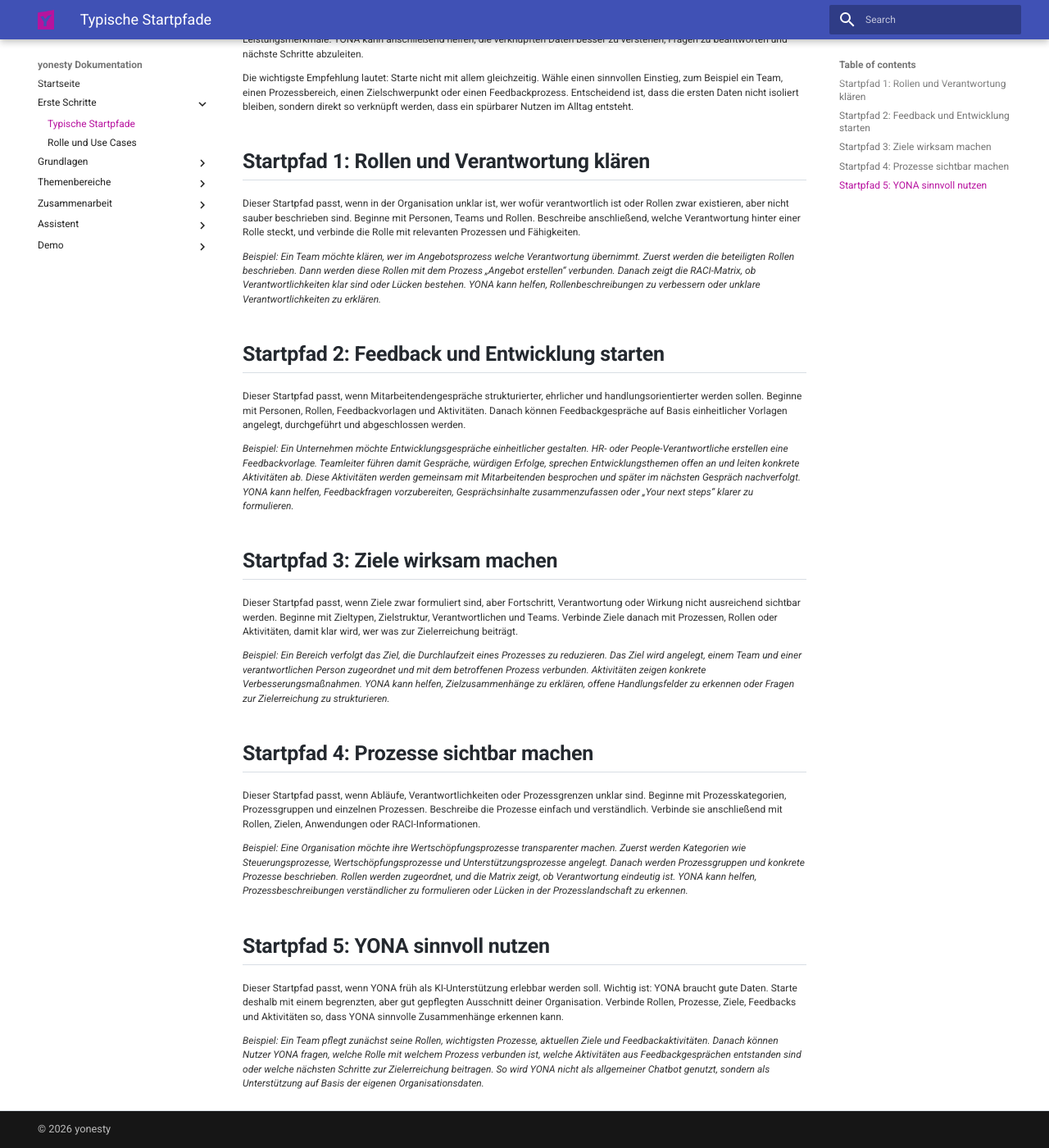
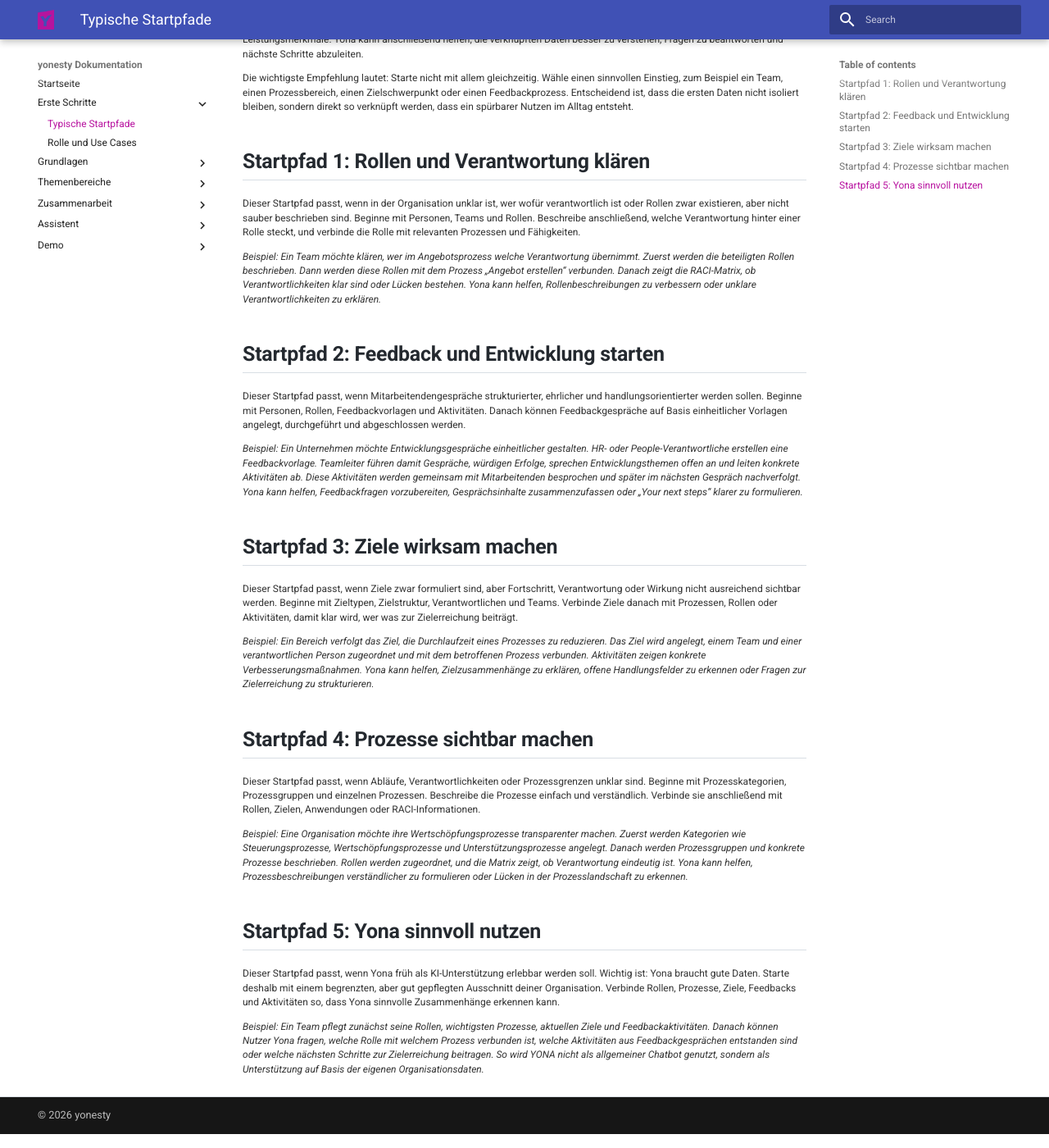
Before and after one commit to ricohaenelsoletti/yonesty, an MkDocs documentation site: the page built from docs/Getting-Started-Typische-Startpfade.md, in a window 1280 px wide and 1400 px high, scrolled down 157 px. Shown: the whole window at 82% size. Built offline with MkDocs 1.6.1 and Material for MkDocs 9.7.7, drawn with Linux system fonts in a browser that asks for light colours.

```diff
--- a/docs/Getting-Started-Typische-Startpfade.md
+++ b/docs/Getting-Started-Typische-Startpfade.md
@@ -1,29 +1,29 @@
 # Typische Startpfade
-Du musst yonesty nicht vollständig einrichten, bevor der erste Nutzen entsteht. Starte lieber mit einem klaren Use Case und den dafür wichtigsten Basismerkmalen. Sobald diese gut gepflegt sind, verbindest du sie miteinander und erzeugst damit Leistungsmerkmale. YONA kann anschließend helfen, die verknüpften Daten besser zu verstehen, Fragen zu beantworten und nächste Schritte abzuleiten.
+Du musst yonesty nicht vollständig einrichten, bevor der erste Nutzen entsteht. Starte lieber mit einem klaren Use Case und den dafür wichtigsten Basismerkmalen. Sobald diese gut gepflegt sind, verbindest du sie miteinander und erzeugst damit Leistungsmerkmale. Yona kann anschließend helfen, die verknüpften Daten besser zu verstehen, Fragen zu beantworten und nächste Schritte abzuleiten.
 
 Die wichtigste Empfehlung lautet: Starte nicht mit allem gleichzeitig. Wähle einen sinnvollen Einstieg, zum Beispiel ein Team, einen Prozessbereich, einen Zielschwerpunkt oder einen Feedbackprozess. Entscheidend ist, dass die ersten Daten nicht isoliert bleiben, sondern direkt so verknüpft werden, dass ein spürbarer Nutzen im Alltag entsteht.
 
 ## Startpfad 1: Rollen und Verantwortung klären
 Dieser Startpfad passt, wenn in der Organisation unklar ist, wer wofür verantwortlich ist oder Rollen zwar existieren, aber nicht sauber beschrieben sind. Beginne mit Personen, Teams und Rollen. Beschreibe anschließend, welche Verantwortung hinter einer Rolle steckt, und verbinde die Rolle mit relevanten Prozessen und Fähigkeiten.
 
-_Beispiel: Ein Team möchte klären, wer im Angebotsprozess welche Verantwortung übernimmt. Zuerst werden die beteiligten Rollen beschrieben. Dann werden diese Rollen mit dem Prozess „Angebot erstellen“ verbunden. Danach zeigt die RACI-Matrix, ob Verantwortlichkeiten klar sind oder Lücken bestehen. YONA kann helfen, Rollenbeschreibungen zu verbessern oder unklare Verantwortlichkeiten zu erklären._
+_Beispiel: Ein Team möchte klären, wer im Angebotsprozess welche Verantwortung übernimmt. Zuerst werden die beteiligten Rollen beschrieben. Dann werden diese Rollen mit dem Prozess „Angebot erstellen“ verbunden. Danach zeigt die RACI-Matrix, ob Verantwortlichkeiten klar sind oder Lücken bestehen. Yona kann helfen, Rollenbeschreibungen zu verbessern oder unklare Verantwortlichkeiten zu erklären._
 
 ## Startpfad 2: Feedback und Entwicklung starten
 Dieser Startpfad passt, wenn Mitarbeitendengespräche strukturierter, ehrlicher und handlungsorientierter werden sollen. Beginne mit Personen, Rollen, Feedbackvorlagen und Aktivitäten. Danach können Feedbackgespräche auf Basis einheitlicher Vorlagen angelegt, durchgeführt und abgeschlossen werden.
 
-_Beispiel: Ein Unternehmen möchte Entwicklungsgespräche einheitlicher gestalten. HR- oder People-Verantwortliche erstellen eine Feedbackvorlage. Teamleiter führen damit Gespräche, würdigen Erfolge, sprechen Entwicklungsthemen offen an und leiten konkrete Aktivitäten ab. Diese Aktivitäten werden gemeinsam mit Mitarbeitenden besprochen und später im nächsten Gespräch nachverfolgt. YONA kann helfen, Feedbackfragen vorzubereiten, Gesprächsinhalte zusammenzufassen oder „Your next steps“ klarer zu formulieren._
+_Beispiel: Ein Unternehmen möchte Entwicklungsgespräche einheitlicher gestalten. HR- oder People-Verantwortliche erstellen eine Feedbackvorlage. Teamleiter führen damit Gespräche, würdigen Erfolge, sprechen Entwicklungsthemen offen an und leiten konkrete Aktivitäten ab. Diese Aktivitäten werden gemeinsam mit Mitarbeitenden besprochen und später im nächsten Gespräch nachverfolgt. Yona kann helfen, Feedbackfragen vorzubereiten, Gesprächsinhalte zusammenzufassen oder „Your next steps“ klarer zu formulieren._
 
 ## Startpfad 3: Ziele wirksam machen
 Dieser Startpfad passt, wenn Ziele zwar formuliert sind, aber Fortschritt, Verantwortung oder Wirkung nicht ausreichend sichtbar werden. Beginne mit Zieltypen, Zielstruktur, Verantwortlichen und Teams. Verbinde Ziele danach mit Prozessen, Rollen oder Aktivitäten, damit klar wird, wer was zur Zielerreichung beiträgt.
 
-_Beispiel: Ein Bereich verfolgt das Ziel, die Durchlaufzeit eines Prozesses zu reduzieren. Das Ziel wird angelegt, einem Team und einer verantwortlichen Person zugeordnet und mit dem betroffenen Prozess verbunden. Aktivitäten zeigen konkrete Verbesserungsmaßnahmen. YONA kann helfen, Zielzusammenhänge zu erklären, offene Handlungsfelder zu erkennen oder Fragen zur Zielerreichung zu strukturieren._
+_Beispiel: Ein Bereich verfolgt das Ziel, die Durchlaufzeit eines Prozesses zu reduzieren. Das Ziel wird angelegt, einem Team und einer verantwortlichen Person zugeordnet und mit dem betroffenen Prozess verbunden. Aktivitäten zeigen konkrete Verbesserungsmaßnahmen. Yona kann helfen, Zielzusammenhänge zu erklären, offene Handlungsfelder zu erkennen oder Fragen zur Zielerreichung zu strukturieren._
 
 ## Startpfad 4: Prozesse sichtbar machen
 Dieser Startpfad passt, wenn Abläufe, Verantwortlichkeiten oder Prozessgrenzen unklar sind. Beginne mit Prozesskategorien, Prozessgruppen und einzelnen Prozessen. Beschreibe die Prozesse einfach und verständlich. Verbinde sie anschließend mit Rollen, Zielen, Anwendungen oder RACI-Informationen.
 
-_Beispiel: Eine Organisation möchte ihre Wertschöpfungsprozesse transparenter machen. Zuerst werden Kategorien wie Steuerungsprozesse, Wertschöpfungsprozesse und Unterstützungsprozesse angelegt. Danach werden Prozessgruppen und konkrete Prozesse beschrieben. Rollen werden zugeordnet, und die Matrix zeigt, ob Verantwortung eindeutig ist. YONA kann helfen, Prozessbeschreibungen verständlicher zu formulieren oder Lücken in der Prozesslandschaft zu erkennen._
+_Beispiel: Eine Organisation möchte ihre Wertschöpfungsprozesse transparenter machen. Zuerst werden Kategorien wie Steuerungsprozesse, Wertschöpfungsprozesse und Unterstützungsprozesse angelegt. Danach werden Prozessgruppen und konkrete Prozesse beschrieben. Rollen werden zugeordnet, und die Matrix zeigt, ob Verantwortung eindeutig ist. Yona kann helfen, Prozessbeschreibungen verständlicher zu formulieren oder Lücken in der Prozesslandschaft zu erkennen._
 
-## Startpfad 5: YONA sinnvoll nutzen
-Dieser Startpfad passt, wenn YONA früh als KI-Unterstützung erlebbar werden soll. Wichtig ist: YONA braucht gute Daten. Starte deshalb mit einem begrenzten, aber gut gepflegten Ausschnitt deiner Organisation. Verbinde Rollen, Prozesse, Ziele, Feedbacks und Aktivitäten so, dass YONA sinnvolle Zusammenhänge erkennen kann.
+## Startpfad 5: Yona sinnvoll nutzen
+Dieser Startpfad passt, wenn Yona früh als KI-Unterstützung erlebbar werden soll. Wichtig ist: Yona braucht gute Daten. Starte deshalb mit einem begrenzten, aber gut gepflegten Ausschnitt deiner Organisation. Verbinde Rollen, Prozesse, Ziele, Feedbacks und Aktivitäten so, dass Yona sinnvolle Zusammenhänge erkennen kann.
 
-_Beispiel: Ein Team pflegt zunächst seine Rollen, wichtigsten Prozesse, aktuellen Ziele und Feedbackaktivitäten. Danach können Nutzer YONA fragen, welche Rolle mit welchem Prozess verbunden ist, welche Aktivitäten aus Feedbackgesprächen entstanden sind oder welche nächsten Schritte zur Zielerreichung beitragen. So wird YONA nicht als allgemeiner Chatbot genutzt, sondern als Unterstützung auf Basis der eigenen Organisationsdaten._
+_Beispiel: Ein Team pflegt zunächst seine Rollen, wichtigsten Prozesse, aktuellen Ziele und Feedbackaktivitäten. Danach können Nutzer Yona fragen, welche Rolle mit welchem Prozess verbunden ist, welche Aktivitäten aus Feedbackgesprächen entstanden sind oder welche nächsten Schritte zur Zielerreichung beitragen. So wird YONA nicht als allgemeiner Chatbot genutzt, sondern als Unterstützung auf Basis der eigenen Organisationsdaten._
```
